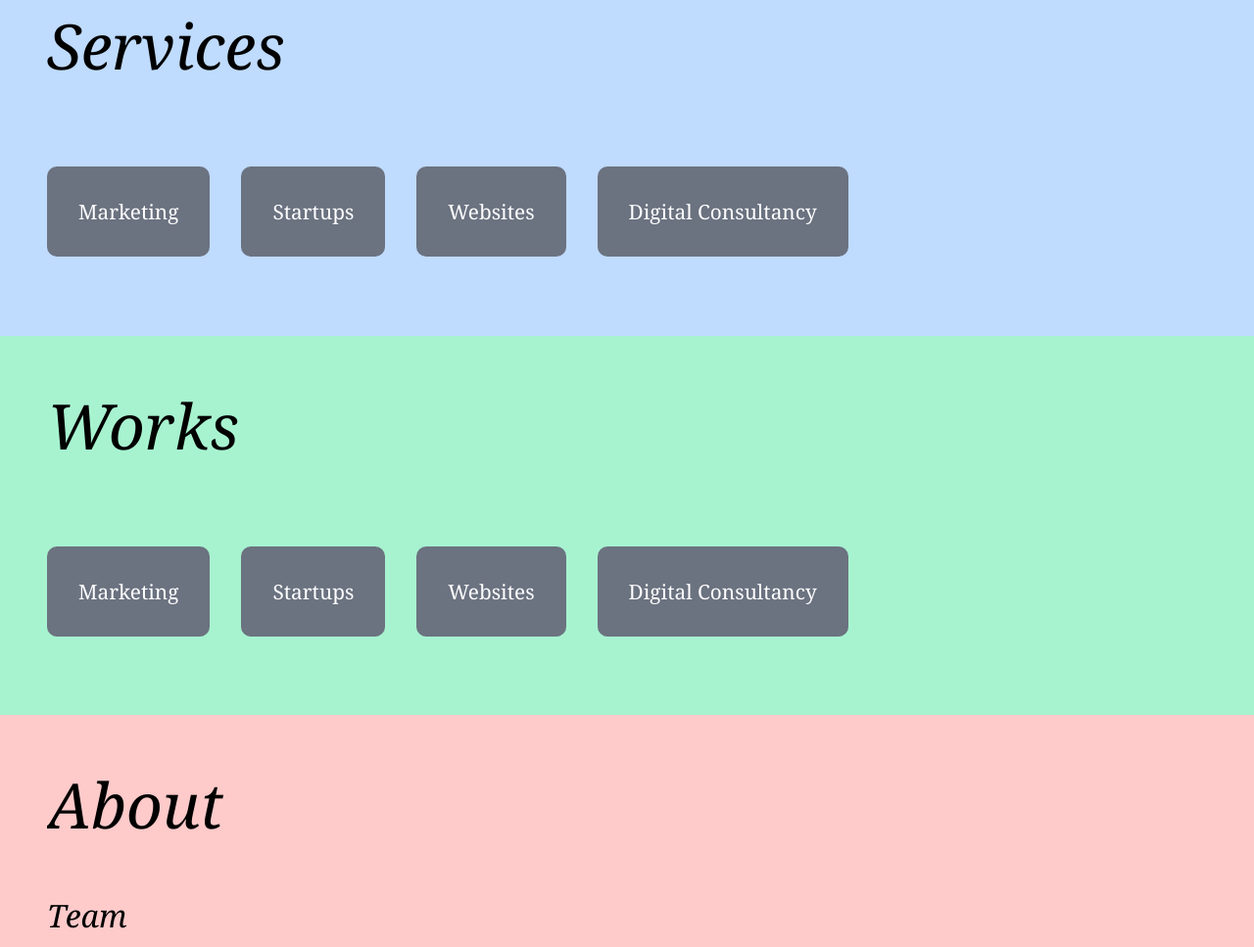
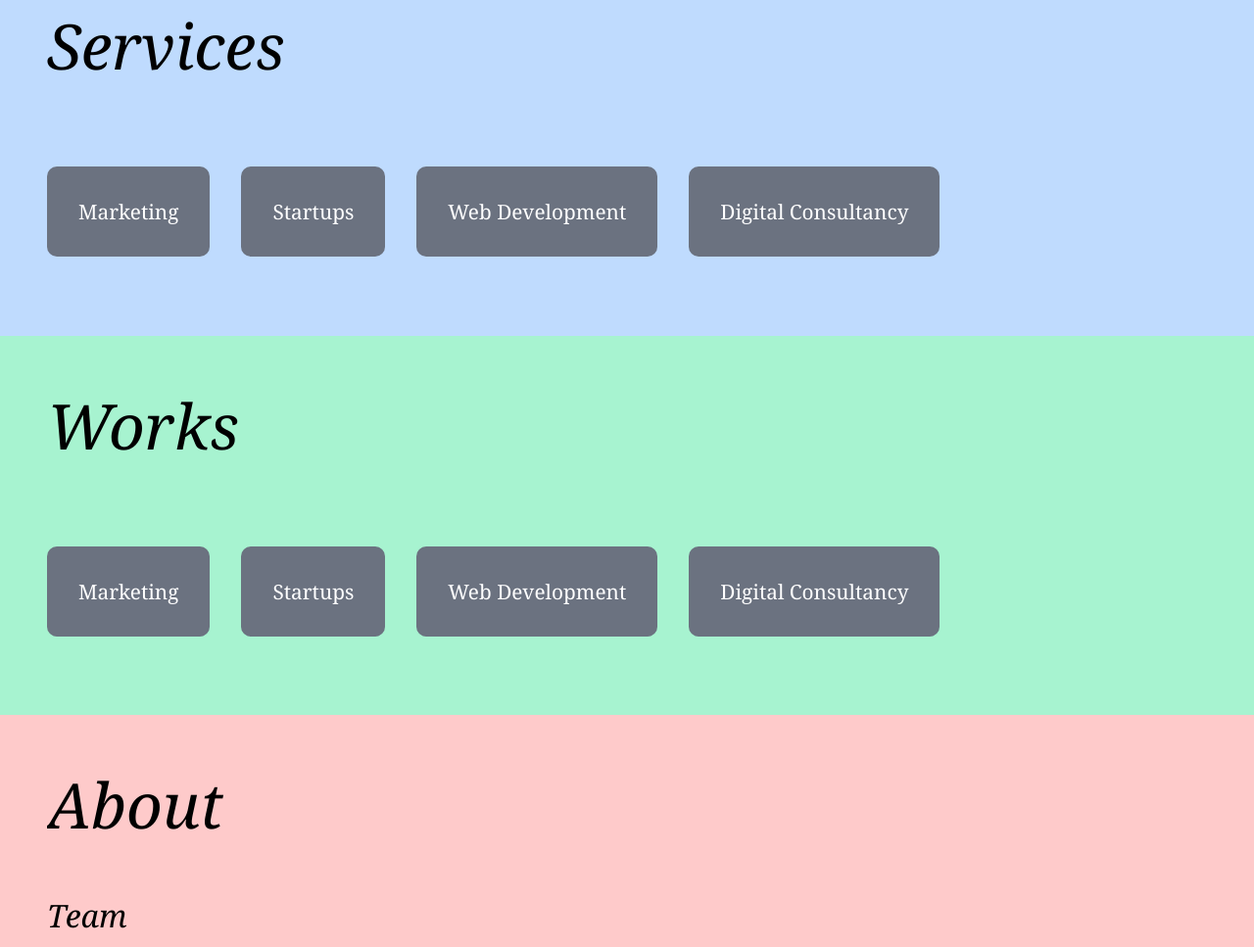
Before and after one commit to Anish-JS/website_beta, a plain HTML site: page index.html in a window 1280 px wide. Shown: the part 1638-2605 px from the top of the page at 98% size. Drawn offline with Linux system fonts and the light colour scheme.

Commit message:
Update index.html

```diff
--- a/index.html
+++ b/index.html
@@ -67,7 +67,7 @@
           <a href="index.html" class="active">Marketing</a>
         </li>
         <li class="services"><a href="#">Startups</a></li>
-        <li class="services"><a href="#">Websites</a></li>
+        <li class="services"><a href="#">Web Development</a></li>
         <li class="services"><a href="#">Digital Consultancy</a></li>
       </ul>
     </section>
@@ -81,7 +81,7 @@
           <a href="index.html" class="active">Marketing</a>
         </li>
         <li class="services"><a href="#">Startups</a></li>
-        <li class="services"><a href="#">Websites</a></li>
+        <li class="services"><a href="#">Web Development</a></li>
         <li class="services"><a href="#">Digital Consultancy</a></li>
       </ul>
     </section>
```
